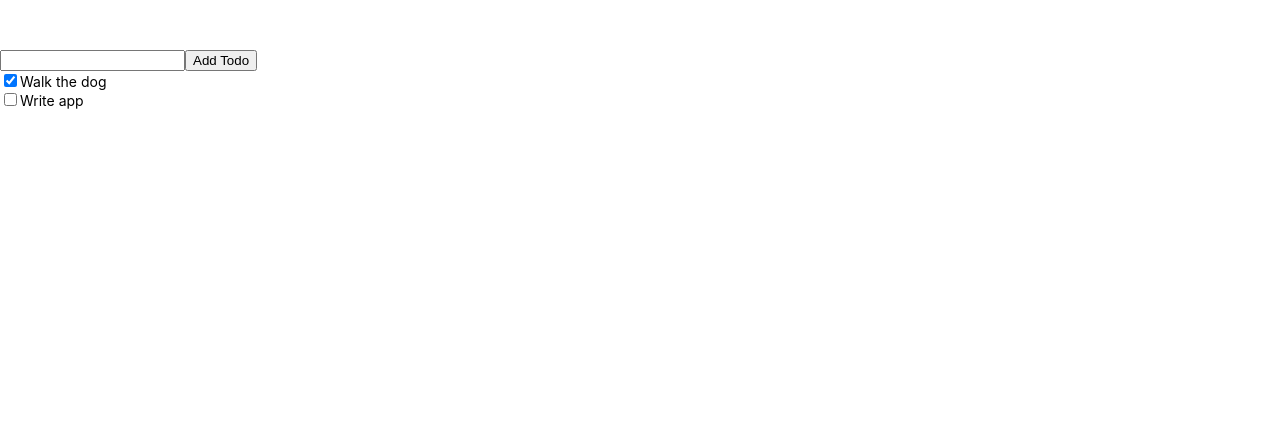
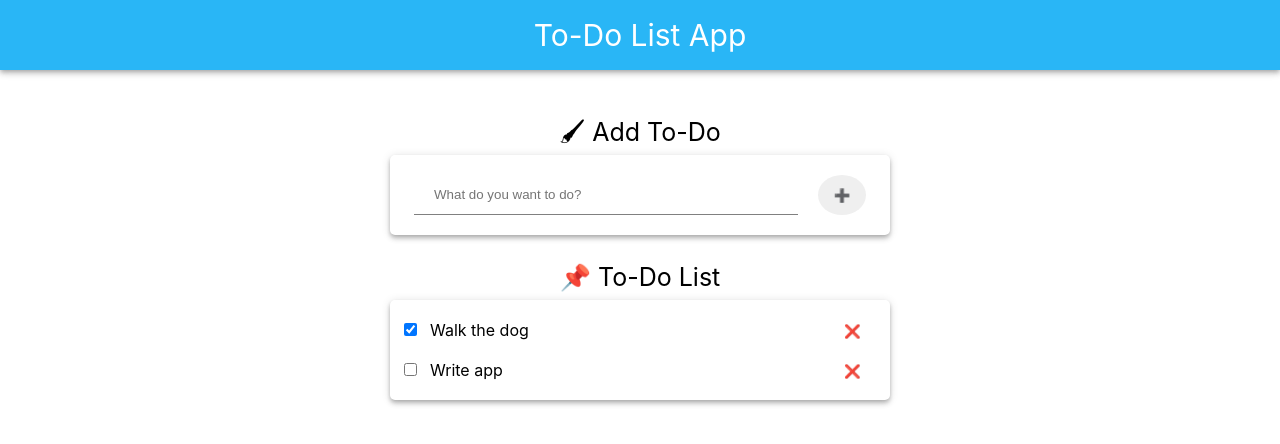
Before and after one commit to hurima90-kim/Study-Space, a React (Create React App) app: page / in a window 1280 px wide. Shown: the top 444 px of the page. Built offline with nearby package versions, Linux system fonts and the light colour scheme.

Commit message:
style: add styles in project

```diff
--- a/src/App/App.tsx
+++ b/src/App/App.tsx
@@ -1,4 +1,5 @@
 import { AddTodoForm } from "components/AddTodoForm";
+import { Header } from "components/Header";
 import { TodoList } from "components/TodoList";
 import React, { useState } from "react";
 
@@ -29,6 +30,7 @@ const App : React.FC = () => {
 
   return (
     <>
+      <Header />
       <AddTodoForm addTodo={addTodo} />
       <TodoList todos={todos} toggleTodo={toggleTodo} />
     </>
--- a/src/components/AddTodoForm.tsx
+++ b/src/components/AddTodoForm.tsx
@@ -1,4 +1,5 @@
 import React, { ChangeEvent, FormEvent, useState } from 'react'
+import styled from 'styled-components';
 
 interface AddTodoFormProps {
     addTodo: AddTodo;
@@ -18,9 +19,52 @@ export const AddTodoForm: React.FC<AddTodoFormProps> = ({ addTodo }) => {
     }
 
     return (
-        <form>
-            <input type="text" value={newTodo} onChange={handleChange} />
-            <button type="submit" onClick={handleSubmit}>Add Todo</button>
-        </form>
+        <>
+            <FormTitle>🖌 Add To-Do</FormTitle>
+            <TodoForm>
+                <TodoInput type="text" value={newTodo} onChange={handleChange} />
+                <TodoBtn type="submit" onClick={handleSubmit}>➕</TodoBtn>
+            </TodoForm>
+        </>
     )
 }
+
+const FormTitle = styled.h3`
+    display: flex;
+    justify-content: center;
+    font-size: 25px;
+    margin-top: 50px;
+`;
+
+const TodoForm = styled.form`
+    display: flex;
+    justify-content: center;
+    margin: 10px auto 30px;
+    width: 500px;
+    padding: 20px 10px;
+    border-radius: 5px;
+    box-shadow: 0px 2px 4px -1px rgb(0 0 0 / 20%),
+                0px 4px 5px 0px rgb(0 0 0 / 14%),
+                0px 1px 10px 0px rgb(0 0 0 / 12%);
+`;
+
+const TodoInput = styled.input.attrs({
+    type: "text",
+    required: true,
+    placeholder: "What do you want to do?"
+})`
+    width: 80%;
+    height: 40px;
+    outline: none;
+    border: none;
+    border-bottom: 1px solid gray;
+    padding-left: 20px;
+`;
+
+const TodoBtn = styled.button`
+    width: 10%;
+    margin-left: 20px;
+    border-radius: 50%;
+    border: none;
+    cursor: pointer;
+`;
--- /dev/null
+++ b/src/components/Header.tsx
@@ -0,0 +1,27 @@
+import React from 'react'
+import styled from 'styled-components';
+
+export const Header = () => {
+    return (
+        <Headers>
+            <Title>To-Do List App</Title>
+        </Headers>
+    )
+}
+
+const Headers = styled.div`
+    display: flex;
+    justify-content: center;
+    align-items: center;
+    width: 100%;
+    background-color: #29b6f6;
+    box-shadow: 0px 2px 4px -1px rgb(0 0 0 / 20%),
+                0px 4px 5px 0px rgb(0 0 0 / 14%),
+                0px 1px 10px 0px rgb(0 0 0 / 12%);
+`;
+
+const Title = styled.h1`
+    font-size: 30px;
+    color: #fff;
+    padding: 20px;
+`;
--- a/src/components/TodoList.tsx
+++ b/src/components/TodoList.tsx
@@ -1,4 +1,5 @@
 import React from 'react'
+import styled from 'styled-components'
 import { TodoListItem } from './TodoListItem'
 
 interface TodoListProps {
@@ -8,10 +9,32 @@ interface TodoListProps {
 
 export const TodoList: React.FC<TodoListProps> = ({ todos, toggleTodo }) => {
     return (
-        <ul>
-            {todos.map(todo => {
-                return <TodoListItem key={todo.text} todo={todo} toggleTodo={toggleTodo} />
-            })}
-        </ul>
+        <>
+            <ListTitle>📌 To-Do List</ListTitle>
+            <List>
+                <ul>
+                    {todos.map(todo => {
+                        return <TodoListItem key={todo.text} todo={todo} toggleTodo={toggleTodo} />
+                    })}
+                </ul>
+            </List>
+        </>
     )
 }
+
+const List = styled.div`
+    display: flex;
+    margin: 10px auto 30px;
+    width: 500px;
+    padding: 20px 10px;
+    border-radius: 5px;
+    box-shadow: 0px 2px 4px -1px rgb(0 0 0 / 20%),
+                0px 4px 5px 0px rgb(0 0 0 / 14%),
+                0px 1px 10px 0px rgb(0 0 0 / 12%);
+`;
+
+const ListTitle = styled.h3`
+    display: flex;
+    justify-content: center;
+    font-size: 25px;
+`;
--- a/src/components/TodoListItem.tsx
+++ b/src/components/TodoListItem.tsx
@@ -1,4 +1,5 @@
 import React from 'react';
+import styled from 'styled-components';
 
 interface TodoListItemProps {
     todo: Todo;
@@ -7,11 +8,36 @@ interface TodoListItemProps {
 
 export const TodoListItem: React.FC<TodoListItemProps> = ({ todo, toggleTodo }) => {
     return (
-        <li>
+        <Item>
             <label className={todo.complete ? "complete" : undefined}>
                 <input type='checkbox' checked={todo.complete} onChange={() => toggleTodo(todo)} />
-                {todo.text}
+                <p>{todo.text}</p>
+                <button>❌</button>
             </label>
-        </li>
+        </Item>
     )
 }
+
+const Item = styled.li`
+    width: 480px;
+    justify-content: flex-start;
+    margin-bottom: 20px;
+    &:last-child {
+        margin-bottom: 0;
+    }
+
+    p {
+        display: inline-flex;
+        margin-left: 10px;
+        width: 85%;
+        font-size: 16px;
+    }
+
+    button {
+        justify-content: flex-end;
+        border: none;
+        border-radius: 50%;
+        cursor: pointer;
+        background: transparent;
+    }
+`;
--- a/src/styles/GlobalStyles.tsx
+++ b/src/styles/GlobalStyles.tsx
@@ -15,7 +15,6 @@ const GlobalStyles = createGlobalStyle`
         font-size: 14px;
         background-color: #fff;
         color: #000;
-        padding-top: 50px;
     }
 `;
 
```
Also changed, not shown: src/action/index.tsx (added, +11 -0 lines).
